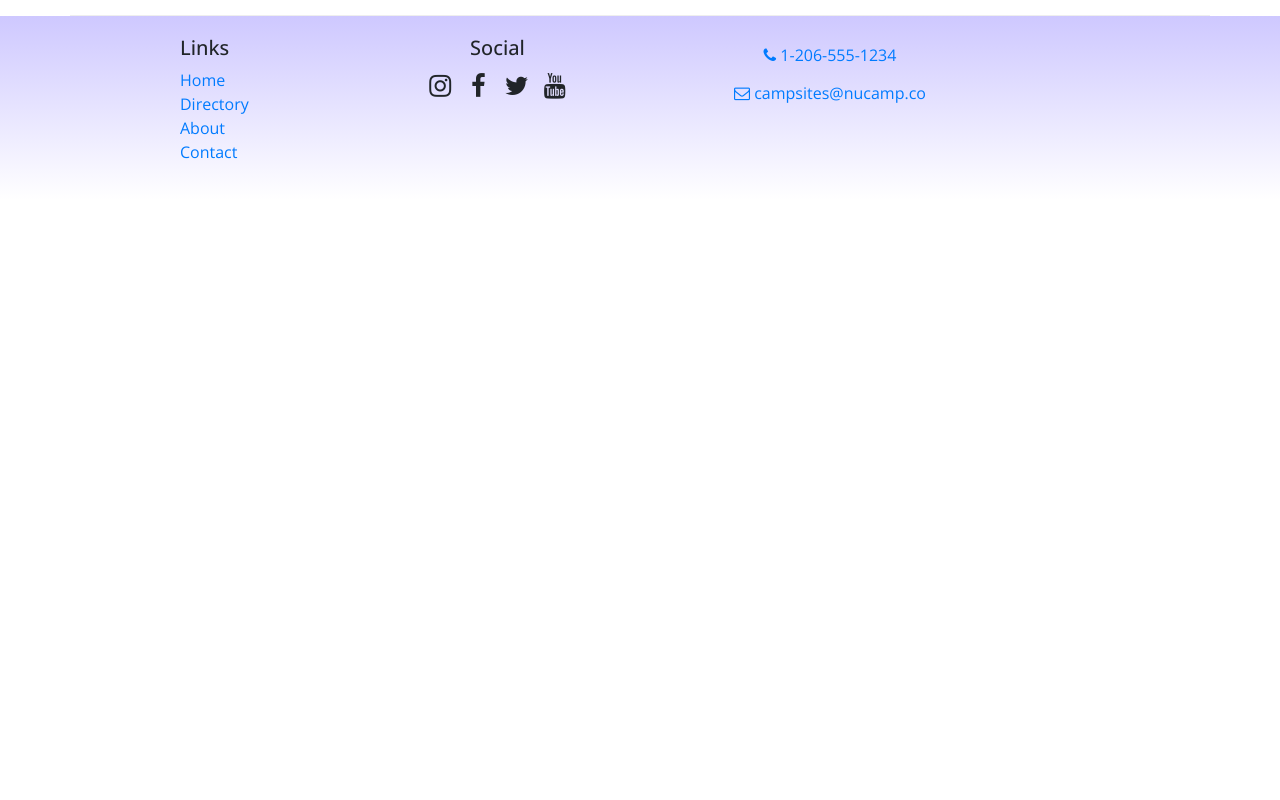
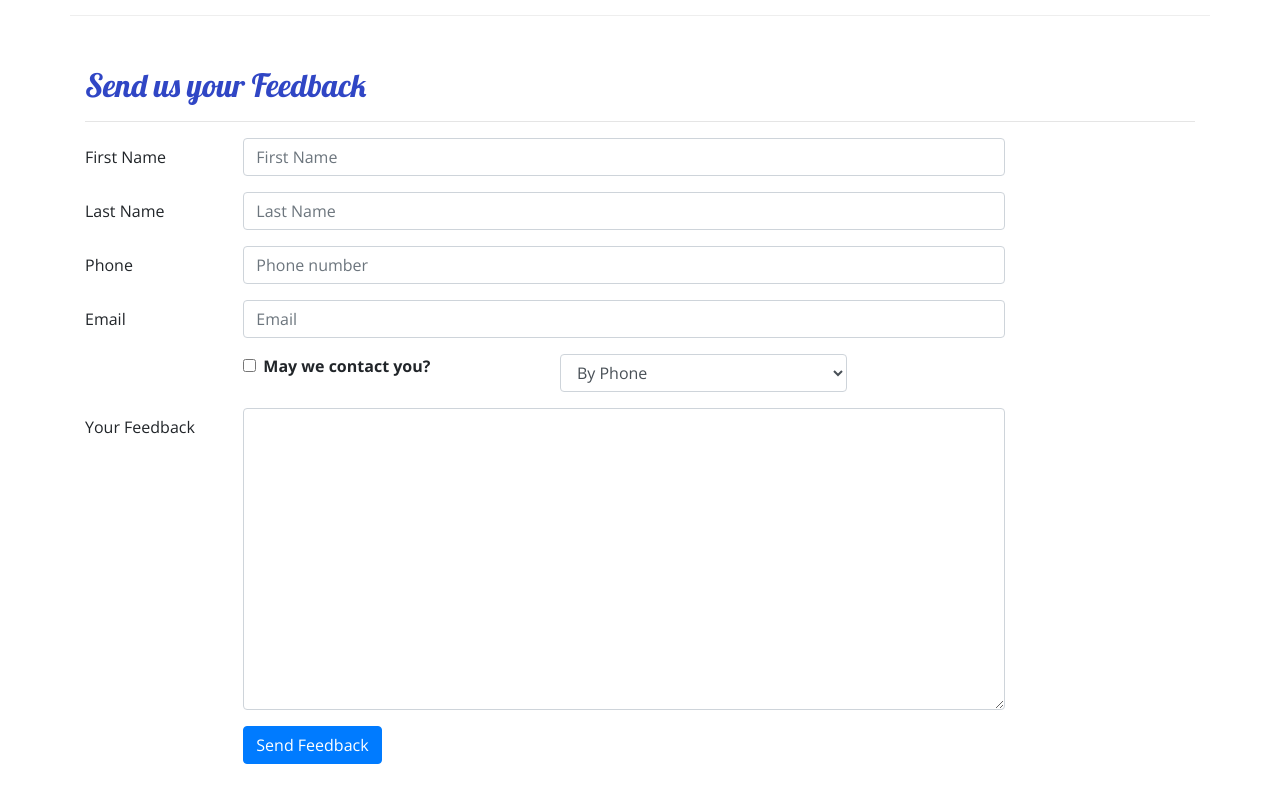
Before and after one commit to allysonwonderland/nucampreact, a React (Create React App) app: page /contactus in a window 1280 px wide. Shown: the part 560-1360 px from the top of the page. Before the commit the page ends 800 px from the top, so only its background shows below. Built offline with nearby package versions, Linux system fonts and the light colour scheme.

Commit message:
Controlled Forms

```diff
--- a/src/components/AboutComponent.js
+++ b/src/components/AboutComponent.js
@@ -1,13 +1,31 @@
 import React from 'react';
-import { Breadcrumb, BreadcrumbItem, Card, CardBody, CardHeader, Media } from 'reactstrap';
+import { Card, CardBody, CardHeader, Media, Breadcrumb, BreadcrumbItem } from 'reactstrap';
 import { Link } from 'react-router-dom';
 
+function RenderPartner({ partner }) {
+    if (partner) {
+        return (
+            <React.Fragment>
+                <Media object src={partner.image} alt={partner.name} width="150" />
+                <Media body className="ml-5 mb-4">
+                    <Media heading>
+                        {partner.name}
+                    </Media>
+                    {partner.description}
+                </Media>
+            </React.Fragment>
+        );
+    }
+    return <div />
+}
 
 function About(props) {
 
     const partners = props.partners.map(partner => {
         return (
-            <h5>{partner.name}</h5>
+            <Media tag="li" key={partner.id}>
+                <RenderPartner partner={partner} />
+            </Media>
         );
     });
 
--- a/src/components/ContactComponent.js
+++ b/src/components/ContactComponent.js
@@ -1,8 +1,47 @@
-import React from 'react';
-import { Breadcrumb, BreadcrumbItem } from 'reactstrap';
+import React, { Component } from 'react';
+import {
+    Breadcrumb, BreadcrumbItem,
+    Button, Form, FormGroup, Label, Input, Col
+} from 'reactstrap';
 import { Link } from 'react-router-dom';
 
-function Contact(props) {
+class Contact extends Component {
+
+    constructor(props) {
+        super(props);
+
+        this.state = {
+            firstName: '',
+            lastName: '',
+            phoneNum: '',
+            email: '',
+            agree: false,
+            contactType: 'By Phone',
+            feedback: ''
+        };
+
+        this.handleInputChange = this.handleInputChange.bind(this);
+        this.handleSubmit = this.handleSubmit.bind(this);
+    }
+
+    handleInputChange(event) {
+        const target = event.target;
+        const name = target.name;
+        const value = target.type === 'checkbox' ? target.checked : target.value;
+
+        this.setState({
+            [name]: value
+        });
+    }
+
+    handleSubmit(event) {
+        console.log("Current state is: " + JSON.stringify(this.state));;
+        alert("Current state is: " + JSON.stringify(this.state));
+
+        event.preventDefault();
+    }
+
+    render() {
         return (
             <div className="container">
                 <div className="row">
@@ -30,8 +69,92 @@
                         <a role="button" className="btn btn-link" href="mailto:fakeemail@fakeemail.co"><i className="fa fa-envelope-o" /> campsites@nucamp.co</a>
                     </div>
                 </div>
+                <div className="row row-content">
+                    <div className="col-12">
+                        <h2>Send us your Feedback</h2>
+                        <hr />
+                    </div>
+                    <div className="col-md-10">
+                        <Form onSubmit={this.handleSubmit}>
+                            <FormGroup row>
+                                <Label htmlFor="firstName" md={2}>First Name</Label>
+                                <Col md={10}>
+                                    <Input type="text" id="firstName" name="firstName"
+                                        placeholder="First Name"
+                                        value={this.state.firstName}
+                                        onChange={this.handleInputChange} />
+                                </Col>
+                            </FormGroup>
+                            <FormGroup row>
+                                <Label htmlFor="lastName" md={2}>Last Name</Label>
+                                <Col md={10}>
+                                    <Input type="text" id="lastName" name="lastName"
+                                        placeholder="Last Name"
+                                        value={this.state.lastName}
+                                        onChange={this.handleInputChange} />
+                                </Col>
+                            </FormGroup>
+                            <FormGroup row>
+                                <Label htmlFor="phoneNum" md={2}>Phone</Label>
+                                <Col md={10}>
+                                    <Input type="tel" id="phoneNum" name="phoneNum"
+                                        placeholder="Phone number"
+                                        value={this.state.phoneNum}
+                                        onChange={this.handleInputChange} />
+                                </Col>
+                            </FormGroup>
+                            <FormGroup row>
+                                <Label htmlFor="email" md={2}>Email</Label>
+                                <Col md={10}>
+                                    <Input type="email" id="email" name="email"
+                                        placeholder="Email"
+                                        value={this.state.email}
+                                        onChange={this.handleInputChange} />
+                                </Col>
+                            </FormGroup>
+                            <FormGroup row>
+                                <Col md={{ size: 4, offset: 2 }}>
+                                    <FormGroup check>
+                                        <Label check>
+                                            <Input type="checkbox"
+                                                name="agree"
+                                                checked={this.state.agree}
+                                                onChange={this.handleInputChange} /> {' '}
+                                            <strong>May we contact you?</strong>
+                                        </Label>
+                                    </FormGroup>
+                                </Col>
+                                <Col md={4}>
+                                    <Input type="select" name="contactType"
+                                        value={this.state.contactType}
+                                        onChange={this.handleInputChange}>
+                                        <option>By Phone</option>
+                                        <option>By Email</option>
+                                    </Input>
+                                </Col>
+                            </FormGroup>
+                            <FormGroup row>
+                                <Label htmlFor="feedback" md={2}>Your Feedback</Label>
+                                <Col md={10}>
+                                    <Input type="textarea" id="feedback" name="feedback"
+                                        rows="12"
+                                        value={this.state.feedback}
+                                        onChange={this.handleInputChange}></Input>
+                                </Col>
+                            </FormGroup>
+                            <FormGroup row>
+                                <Col md={{ size: 10, offset: 2 }}>
+                                    <Button type="submit" color="primary">
+                                        Send Feedback
+                                    </Button>
+                                </Col>
+                            </FormGroup>
+                        </Form>
+                    </div>
+                </div>
             </div>
         );
     }
+}
 
 export default Contact;
--- a/src/components/DirectoryComponent.js
+++ b/src/components/DirectoryComponent.js
@@ -3,7 +3,7 @@
 import { Link } from 'react-router-dom';
 
 
-function RenderDirectoryItem({campsite}) {
+function RenderDirectoryItem({ campsite }) {
     return (
         <Card>
             <Link to={`/directory/${campsite.id}`}>
--- a/src/components/MainComponent.js
+++ b/src/components/MainComponent.js
@@ -5,6 +5,7 @@
 import Footer from './FooterComponent';
 import Home from './HomeComponent';
 import Contact from './ContactComponent';
+import About from './AboutComponent';
 import { Switch, Route, Redirect } from 'react-router-dom';
 import { CAMPSITES } from '../shared/campsites';
 import { COMMENTS } from '../shared/comments';
@@ -51,6 +52,7 @@
                     <Route path='/home' component={HomePage} />
                     <Route exact path='/directory' render={() => <Directory campsites={this.state.campsites} />} />
                     <Route path='/directory/:campsiteId' component={CampsiteWithId} />
+                    <Route exact path='/aboutus' render={() => <About partners={this.state.partners} />} />
                     <Route exact path='/contactus' component={Contact} />
                     <Redirect to='/home' />
                 </Switch>
```
Lines whose indentation alone changed are shown as unchanged.
